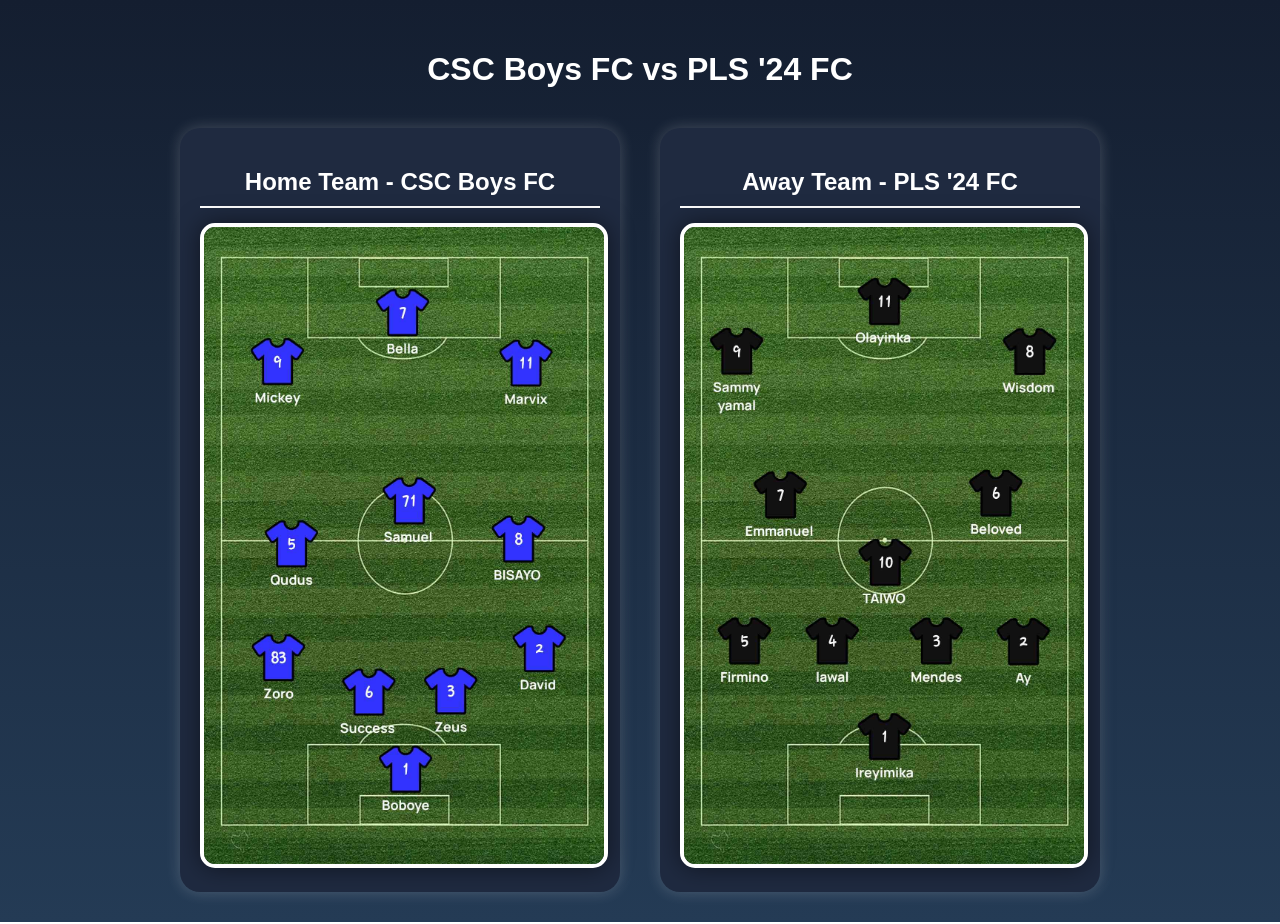
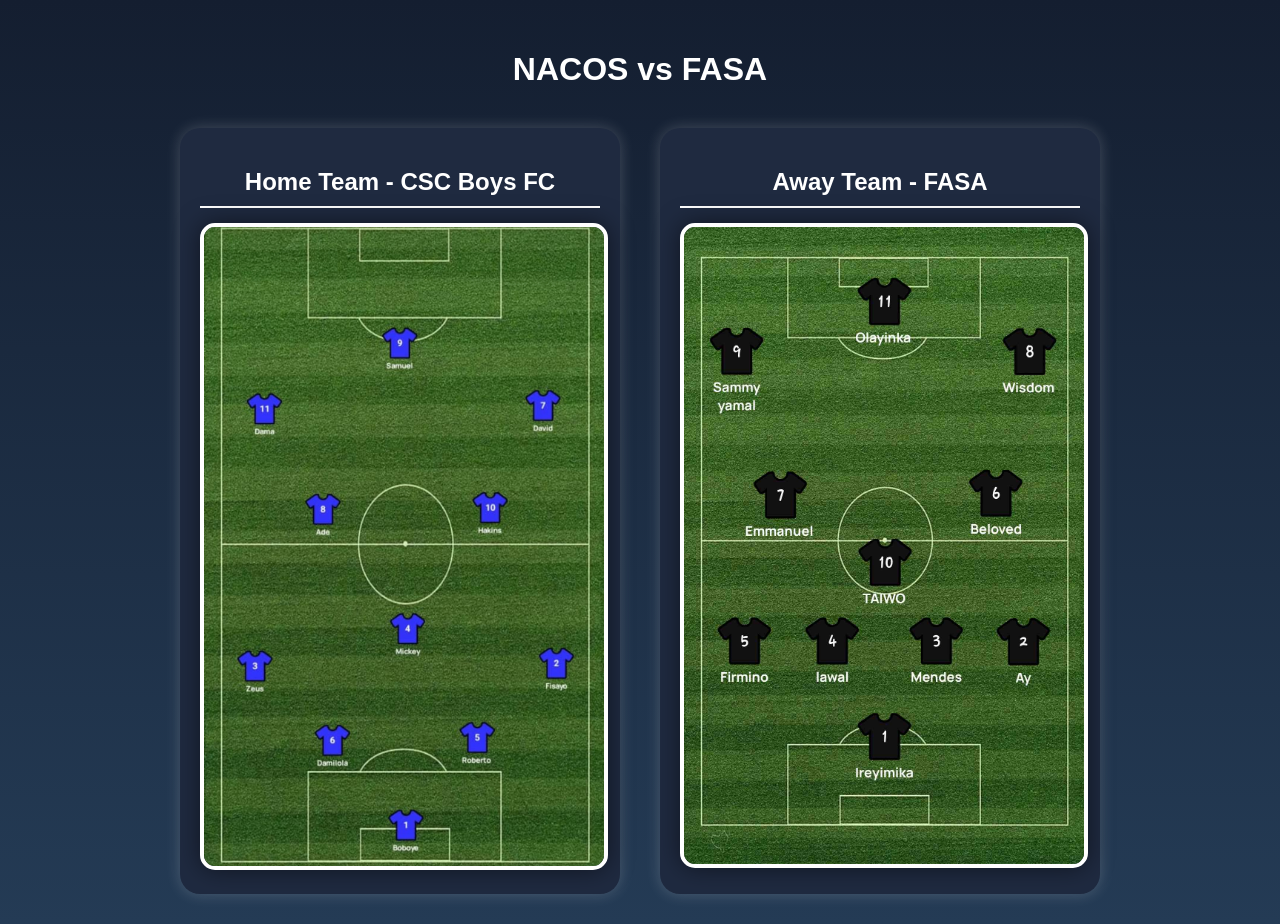
Before and after one commit to lordatkin016/Lineup, a plain HTML site: page index.html in a window 1280 px wide. Drawn offline with Linux system fonts and the light colour scheme.

Commit message:
Update index.html

```diff
--- a/index.html
+++ b/index.html
@@ -58,19 +58,19 @@
 </head>
 <body>
 
-  <h1>CSC Boys FC vs PLS '24 FC</h1>
+  <h1>NACOS vs FASA </h1>
 
   <div class="teams">
     <!-- Home Team -->
     <div class="team-box">
       <h2>Home Team - CSC Boys FC</h2>
-      <img src="line_up_05_08_25_192228.jpeg" alt="CSC Boys Lineup" class="lineup-img">
+      <img src="nacos02.jpg" alt="CSC Boys Lineup" class="lineup-img">
     </div>
 
     <!-- Away Team -->
     <div class="team-box">
-      <h2>Away Team - PLS '24 FC </h2>
-      <img src="pls.jpg" alt="Rivals Lineup Not Available" class="lineup-img">
+      <h2>Away Team - FASA </h2>
+      <img src="pls.jpg" alt="FASA lineup not available" class="lineup-img">
     </div>
   </div>
 
```
